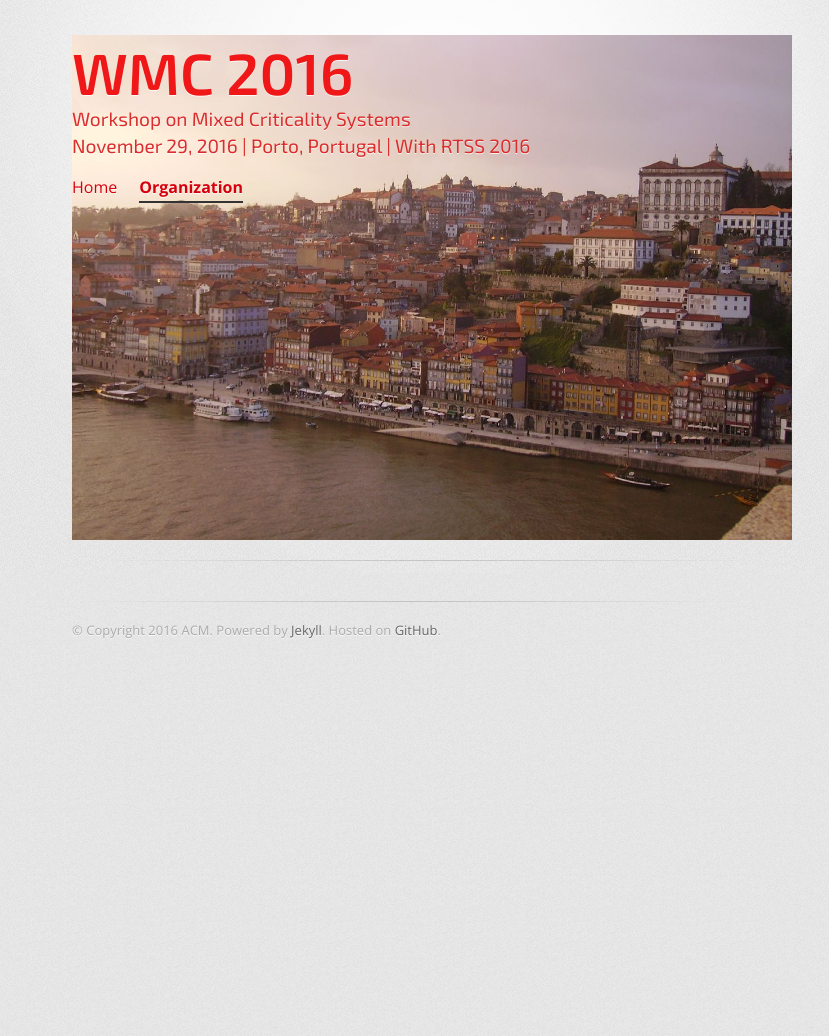
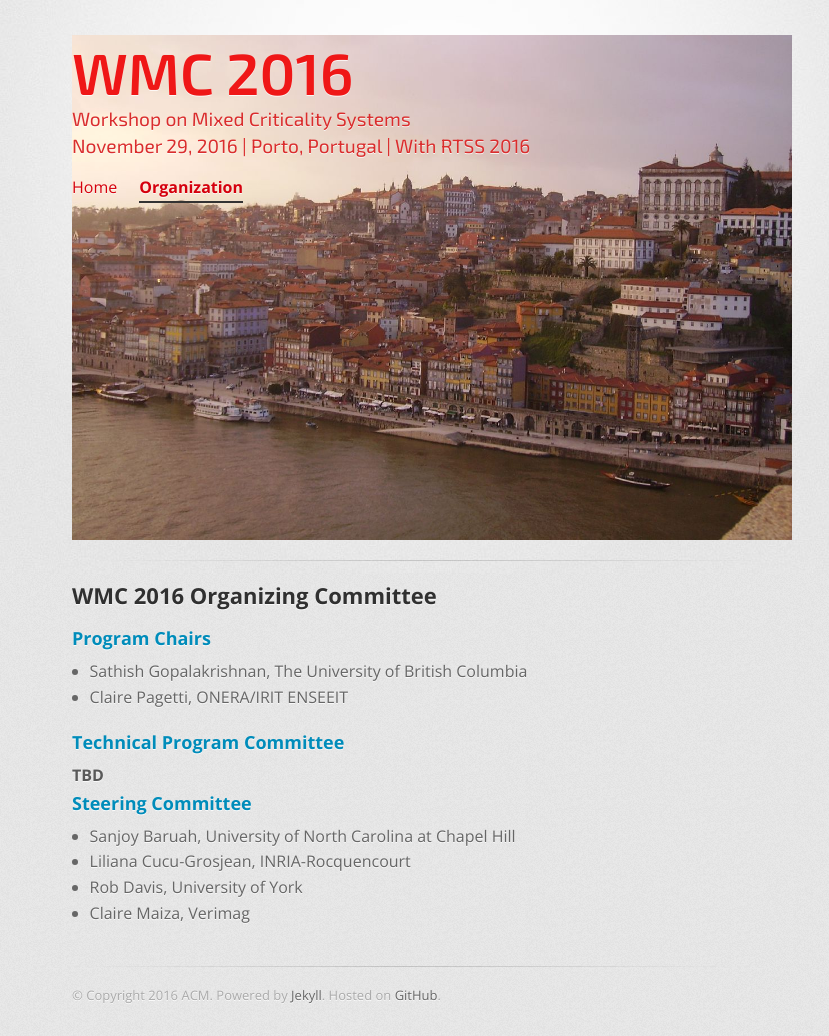
Before and after one commit to GSathish/wmc2016, a Jekyll site: the page built from organization/index.html, in a window 1280 px wide. Shown: the whole page, without its empty margins (208-1037 px from the left). Built offline with Jekyll 4.4.1, drawn with Linux system fonts in a browser that asks for light colours; before the commit the page ends 900 px from its top, so only the background shows below that.

Commit message:
Updated Index and Organization

```diff
--- a/organization/index.html
+++ b/organization/index.html
@@ -2,5 +2,24 @@
 layout: default
 title: Organization
 current: organization
-description: LCTES 2015 Organizing Committee
+description: WMC 2016 Organizing Committee
 ---
+
+<h2>WMC 2016 Organizing Committee</h2>
+
+<h3>Program Chairs</h3>
+<ul>
+  <li>Sathish Gopalakrishnan, The University of British Columbia</li>
+  <li>Claire Pagetti, ONERA/IRIT ENSEEIT</li>
+</ul>
+
+<h3>Technical Program Committee</h3>
+<strong>TBD</strong>
+
+<h3>Steering Committee</h3>
+<ul>
+  <li>Sanjoy Baruah, University of North Carolina at Chapel Hill</li>
+  <li>Liliana Cucu-Grosjean, INRIA-Rocquencourt</li>
+  <li>Rob Davis, University of York</li>
+  <li>Claire Maiza, Verimag</li>
+</ul>
```
Also changed, not shown: index.html (+4 -3 lines).
